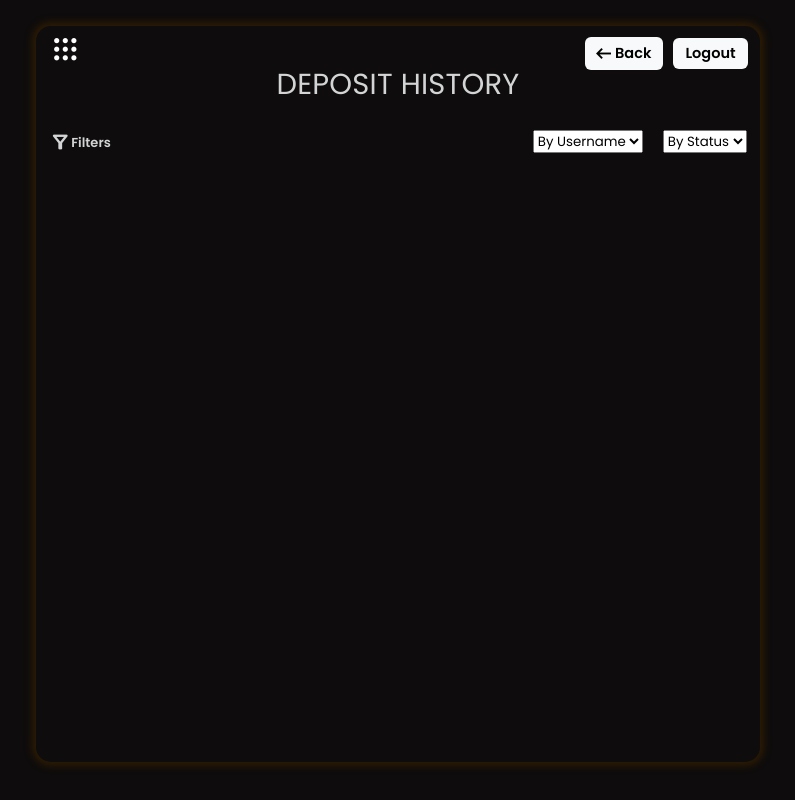
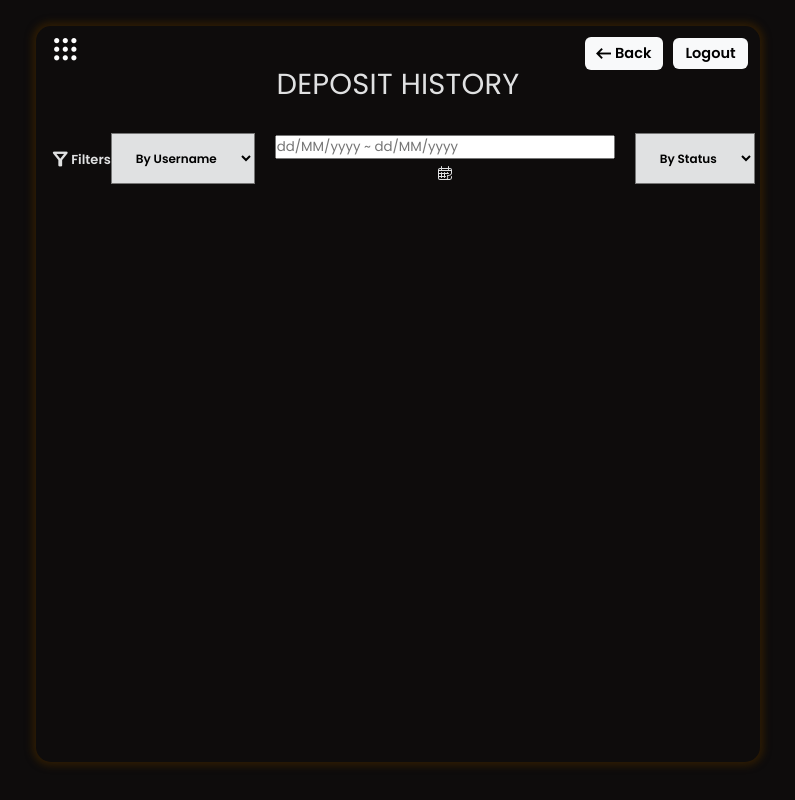
Before and after one commit to Anshita760/betting, a React (Create React App) app: page /DepositHistory in a window 1280 px wide. Shown: the whole page, without its empty margins (242-1037 px from the left). Built offline with nearby package versions, Linux system fonts and the light colour scheme.

Commit message:
verifyOTP

```diff
--- a/package.json
+++ b/package.json
@@ -10,7 +10,8 @@
     "react-dom": "^18.3.1",
     "react-router": "^6.23.1",
     "react-router-dom": "^6.23.1",
-    "react-scripts": "5.0.1",
+    "react-scripts": "^5.0.1",
+    "rsuite": "^5.64.0",
     "web-vitals": "^2.1.4"
   },
   "scripts": {
--- a/src/App.js
+++ b/src/App.js
@@ -8,19 +8,21 @@ import DepositHistory from './pages/DepositHistory';
 import WithdrawHistory from './pages/WithdrawHistory'
 import VerifyOTP from './Component/VerifyOTP';
 import EditProfile from './pages/EditProfile'
+import { useState } from 'react';
 
 function App() {
+  const [verifyWindow, openVerifyWindow] = useState(false)
   return (
     <div className="App">
       <Routes>
         <Route path="/" exact element={<Home />}/>
         <Route path='/Home' element={<Home/>}/>
-        <Route path='/Forget' element={<Forgot/>}/>
+        <Route path='/Forget' element={<Forgot verifyWindow = {verifyWindow} openVerifyWindow = {openVerifyWindow}/>}/>
         <Route path='/Deposit' element={<Deposit/>}/>
-        <Route path='/Withdraw' element={<Withdraw/>}/>
+        <Route path='/Withdraw' element={<Withdraw verifyWindow = {verifyWindow} openVerifyWindow = {openVerifyWindow}/>}/>
         <Route path='/DepositHistory' element={<DepositHistory/>}/>
         <Route path='/WithdrawHistory' element={<WithdrawHistory/>}/>
-        <Route path='/VerifyOTP' element={<VerifyOTP/>}/>
+        <Route path='/VerifyOTP' element={<VerifyOTP verifyWindow = {verifyWindow} openVerifyWindow = {openVerifyWindow}/>}/>
         <Route path='/EditProfile' element={<EditProfile/>}/>
       </Routes>
     </div>
--- a/src/CSS/depositHistory.css
+++ b/src/CSS/depositHistory.css
@@ -19,7 +19,7 @@
 }
 .depositHistory-section h1{
     font-size: 29px;
-    color: #d3d4d5;
+    color: #e0e1e2;
     font-weight: 400;
     letter-spacing: 0.2px;
 }
@@ -27,8 +27,8 @@
     display: flex;
     align-items: center;
     justify-content: space-between;
-    padding: 1.5rem 0.8rem;
-    color: #d3d4d5;
+    padding: 1.7rem 0.8rem 1rem;
+    color: #e0e1e2;
 }
 .filter{
     display: flex;
@@ -47,5 +47,8 @@
     gap: 20px;
 }
 .user-filling-select select{
-    border-radius: none;
+    padding: 4px 20px;
+    background-color: #e0e1e2;
+    font-weight: 600;
+    font-size: 12px;
 }
--- a/src/CSS/forgot.css
+++ b/src/CSS/forgot.css
@@ -37,6 +37,7 @@
     font-weight: 400 !important;
 }
 .reset-form{
+    position: relative;
     width: 410px;
     display: flex;
     flex-direction: column;
@@ -77,8 +78,8 @@
 }
 .openVerify-window-active{
     position: absolute;
-    top: 34%;
-    left: 20%;
+    top: -32%;
+    left: -6%;
     transform: scale(1);
     transition: .3s ease;
 }
--- a/src/Component/VerifyOTP.jsx
+++ b/src/Component/VerifyOTP.jsx
@@ -3,11 +3,11 @@ import '../CSS/verifyOtp.css'
 import Forgot from '../pages/Forgot'
 import Withdraw from '../pages/Withdraw'
 
-const VerifyOTP = (props) => {
+const VerifyOTP = ({openVerifyWindow}) => {
   return (
     <>
         <div className="verifyOtp-comp">
-            <div className="otp-back-arrow" onClick={()=>{props.openOtp(true)}}>
+            <div className="otp-back-arrow" onClick={()=>{openVerifyWindow(false)}}>
                 <span className="material-symbols-outlined">arrow_back_ios</span>
             </div>
             <form className='otp-form'>
--- a/src/pages/DepositHistory.jsx
+++ b/src/pages/DepositHistory.jsx
@@ -1,6 +1,7 @@
 import React from 'react'
 import '../CSS/depositHistory.css'
 import BackLogout from '../Component/BackLogout'
+import { DateRangePicker, Stack } from 'rsuite';
 
 const DepositHistory = () => {
   return (
@@ -22,6 +23,10 @@ const DepositHistory = () => {
                         <option value="Test 123">Test 123</option>
                         <option value="Test 123">Test 123</option>
                     </select>
+                    <Stack>
+                    <DateRangePicker/>
+                    </Stack>
+                    {/* <input type="date" min="5/25/2024" max="6/15/2024"/> */}
                     <select name="" id="">
                         <option value="By Username">By Status</option>
                         <option value="Test 123">Pending</option>
--- a/src/pages/Forgot.jsx
+++ b/src/pages/Forgot.jsx
@@ -4,8 +4,7 @@ import BackLogout from '../Component/BackLogout'
 import { NavLink } from 'react-router-dom'
 import VerifyOTP from '../Component/VerifyOTP'
 
-const Forgot = () => {
-    const [verifyWindow, openVerifyWindow] = useState(false)
+const Forgot = ({verifyWindow, openVerifyWindow}) => {
   return (
     <>
         <div className="reset-pass-section">
@@ -20,10 +19,9 @@ const Forgot = () => {
                         <label htmlFor="">Phone number</label>
                         <input type="number" placeholder=''/>
                     </div>
-                    <input type="button" className='otp-btn' onClick={()=>{openVerifyWindow(true)}} value="Request OTP"/>
-
+                    <input type="button" onClick={()=>{openVerifyWindow(true)}} className='otp-btn' value="Request OTP"/>
                     <div className={verifyWindow ? "openVerify-window-active" : "openVerify-window"} >
-                        <VerifyOTP openVerifyWindow = {openVerifyWindow}/>
+                        <VerifyOTP/>
                     </div>
                 </form>
             </div>
--- a/src/pages/Withdraw.jsx
+++ b/src/pages/Withdraw.jsx
@@ -3,9 +3,9 @@ import '../CSS/withdraw.css'
 import BackLogout from '../Component/BackLogout'
 import VerifyOTP from '../Component/VerifyOTP'
 
-const Withdraw = () => {
+const Withdraw = ({verifyWindow, openVerifyWindow}) => {
     const [addnew, openAddnew] = useState("open-addnew")
-    const [otp, openOtp] = useState(true)
+
   return (
     <>
         <div className="withdraw-section">
@@ -55,7 +55,9 @@ const Withdraw = () => {
                     </div>
                     <input type="button" className='withdraw-submit-btn' value="Withdraw"/>
                 </form>
-                {otp ? (
+                {verifyWindow ? (
+                    <VerifyOTP/>
+                ):(
                     <form className="addnew-account-form" id={addnew}>
                     <h3>Add new account</h3>
                     <div className="close-btn" onClick={()=>{openAddnew("open-addnew")}}>
@@ -77,10 +79,8 @@ const Withdraw = () => {
                         <label htmlFor="">Account number</label>
                         <input type="number" />
                     </div>
-                    <input type="button" onClick={()=>{openOtp(false)}} className='add-account-btn' value="Add account"/>
+                    <input type="button" onClick={()=>{openVerifyWindow(true)}} className='add-account-btn' value="Add account"/>
                     </form>
-                ):(
-                    <VerifyOTP openOtp = {openOtp}/>
                 )}
             </div>
         </div>
```
Also changed, not shown: 1 other file (tests, documents, lock files or other folders).
